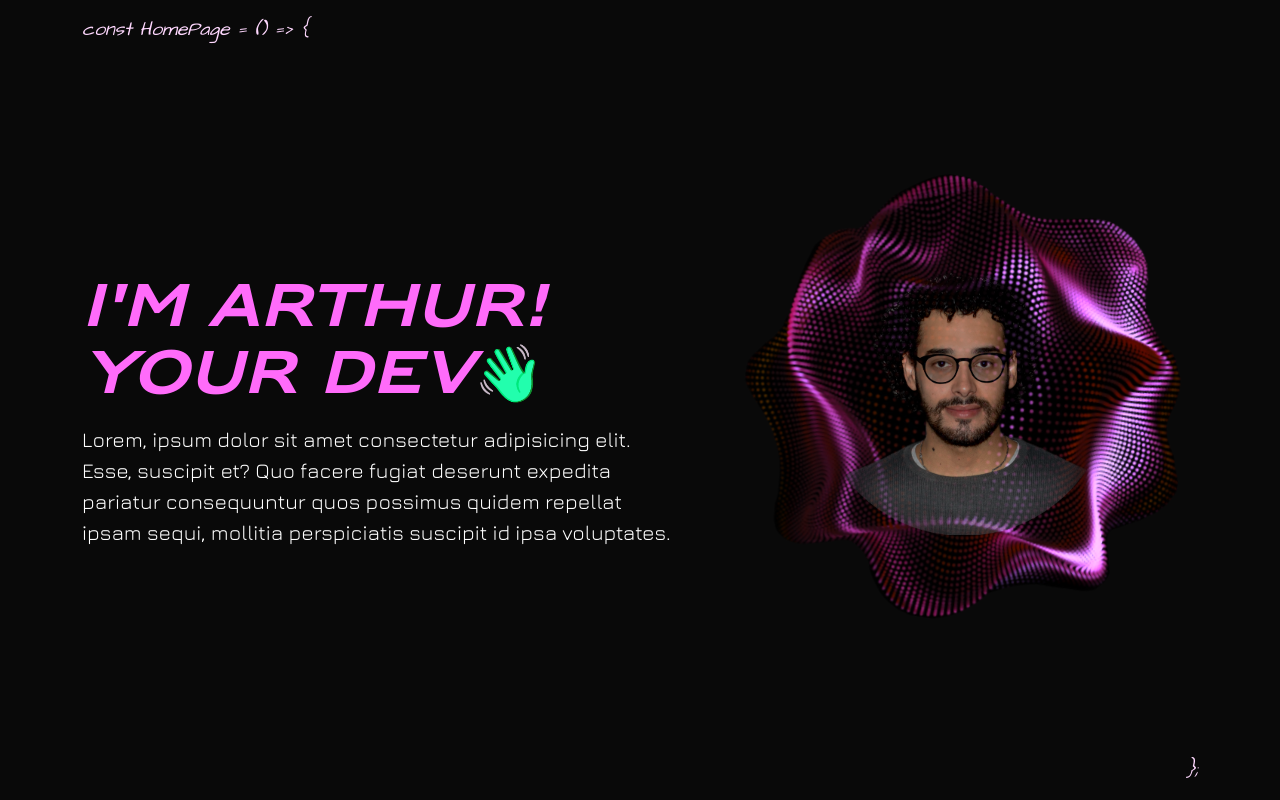
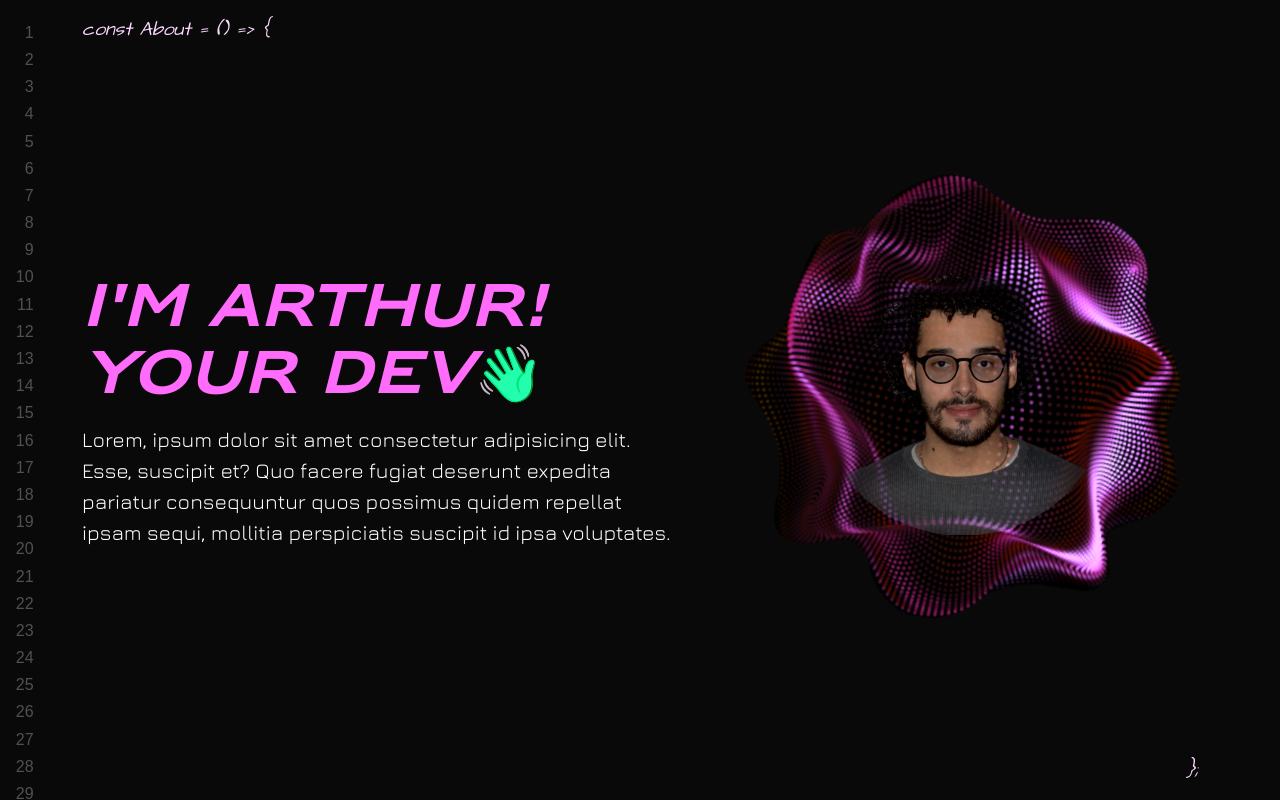
Before and after one commit to ITurres/iturres-reactive-portfolio, a React (Create React App) app: page /homepage in a window 1280 px wide. Built offline with nearby package versions, Linux system fonts and the light colour scheme.

Commit message:
Refactor: Move homepage to about page
- Update 'App' route to use a wildcard in the 'homepage' path.
- Rename the 'HomePage' component and stylesheet to 'AboutPage'.
- Update classnames in 'AboutPage' to match the new naming convention.

```diff
--- a/src/App.tsx
+++ b/src/App.tsx
@@ -4,11 +4,11 @@ import { Routes, Route } from 'react-router-dom';
 import AccessPage from './components/pages/AccessPage.tsx';
 import HomePage from './components/pages/HomePage.tsx';
 
-const App = () => (
+const App: React.FC = () => (
   <>
     <Routes>
       <Route path="/" element={<AccessPage />} />
-      <Route path="homepage" element={<HomePage />} />
+      <Route path="homepage/*" element={<HomePage />} />
     </Routes>
   </>
 );
--- /dev/null
+++ b/src/components/pages/AboutPage.tsx
@@ -0,0 +1,46 @@
+import React, { useEffect } from 'react';
+
+import profileImage from '../../assets/images/profile/profile.png';
+import homepageDotsImage from '../../assets/images/bg/homepage-dots-img.png';
+import '../../styles/pages/AboutPage.scss';
+
+const AboutPage: React.FC = () => {
+  useEffect(() => {
+    const $aboutPage = document.querySelector<HTMLDivElement>('#aboutPage');
+    if ($aboutPage) {
+      $aboutPage.style.display = 'flex'; // ?overrides the {display: none} on 'aboutPage.scss'. This is to prevent the aboutPage from showing before animation is applied.
+      $aboutPage.classList.add('blend-in-out');
+    }
+  });
+
+  return (
+    <section id="aboutPage" className="aboutPage container">
+      <div className="aboutPage__about">
+        <h1 className="aboutPage__about-title text-hue-rotate">
+          i&apos;m arthur! your dev
+          <span className="emoji">&#128075;</span>
+        </h1>
+        <p className="aboutPage__about-p">
+          Lorem, ipsum dolor sit amet consectetur adipisicing elit. Esse,
+          suscipit et? Quo facere fugiat deserunt expedita pariatur consequuntur
+          quos possimus quidem repellat ipsam sequi, mollitia perspiciatis
+          suscipit id ipsa voluptates.
+        </p>
+      </div>
+      <div className="aboutPage__images">
+        <img
+          src={homepageDotsImage}
+          alt="an abstract dotted figure"
+          className="image-layer figure rotate-hue-rotate"
+        />
+        <img
+          src={profileImage}
+          alt="my profile"
+          className="image-layer profile"
+        />
+      </div>
+    </section>
+  );
+};
+
+export default AboutPage;
--- a/src/components/pages/HomePage.tsx
+++ b/src/components/pages/HomePage.tsx
@@ -1,46 +1,18 @@
-import React, { useEffect } from 'react';
+import React from 'react';
+import { Routes, Route, Outlet } from 'react-router-dom';
 
-import profileImage from '../../assets/images/profile/profile.png';
-import homepageDotsImage from '../../assets/images/bg/homepage-dots-img.png';
-import '../../styles/pages/HomePage.scss';
+import AboutPage from './AboutPage.tsx';
+import LineCount from '../UI/LineCount.tsx';
 
-const HomePage = () => {
-  useEffect(() => {
-    const $homepage = document.querySelector<HTMLDivElement>('#homepage');
-    if ($homepage) {
-      $homepage.style.display = 'flex'; // ?overrides the {display: none} on 'HomePage.scss'. This is to prevent the homepage from showing before animation is applied.
-      $homepage.classList.add('blend-in-out');
-    }
-  });
-
-  return (
-    <section id="homepage" className="homepage container">
-      <div className="homepage__about">
-        <h1 className="homepage__about-title text-hue-rotate">
-          i&apos;m arthur! your dev
-          <span className="emoji">&#128075;</span>
-        </h1>
-        <p className="homepage__about-p">
-          Lorem, ipsum dolor sit amet consectetur adipisicing elit. Esse,
-          suscipit et? Quo facere fugiat deserunt expedita pariatur consequuntur
-          quos possimus quidem repellat ipsam sequi, mollitia perspiciatis
-          suscipit id ipsa voluptates.
-        </p>
-      </div>
-      <div className="homepage__images">
-        <img
-          src={homepageDotsImage}
-          alt="an abstract dotted figure"
-          className="image-layer figure rotate-hue-rotate"
-        />
-        <img
-          src={profileImage}
-          alt="my profile"
-          className="image-layer profile"
-        />
-      </div>
-    </section>
-  );
-};
+const HomePage: React.FC = () => (
+  <>
+    <LineCount />
+    <Routes>
+      <Route path="/" element={<Outlet />}>
+        <Route path="/" element={<AboutPage />} />
+      </Route>
+    </Routes>
+  </>
+);
 
 export default HomePage;
--- a/src/styles/pages/HomePage.scss
+++ b/src/styles/pages/AboutPage.scss
@@ -5,12 +5,12 @@
 @import '../animations/text-hue-rotate.scss';
 @import '../_mixins.scss';
 
-.homepage {
+.aboutPage {
   display: none;
   flex-direction: column;
   width: 90%;
 
-  @include component-code-snippet('const HomePage = () => {');
+  @include component-code-snippet('const About = () => {');
 
   user-select: none;
 
```
